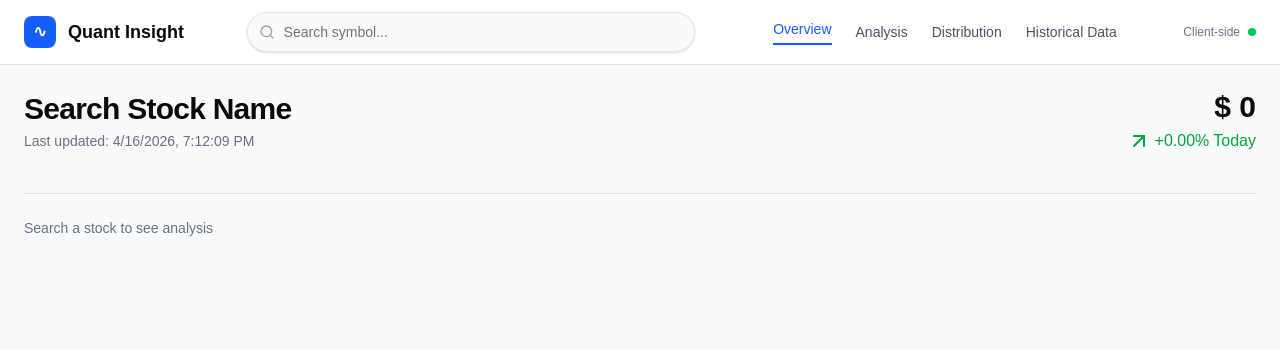
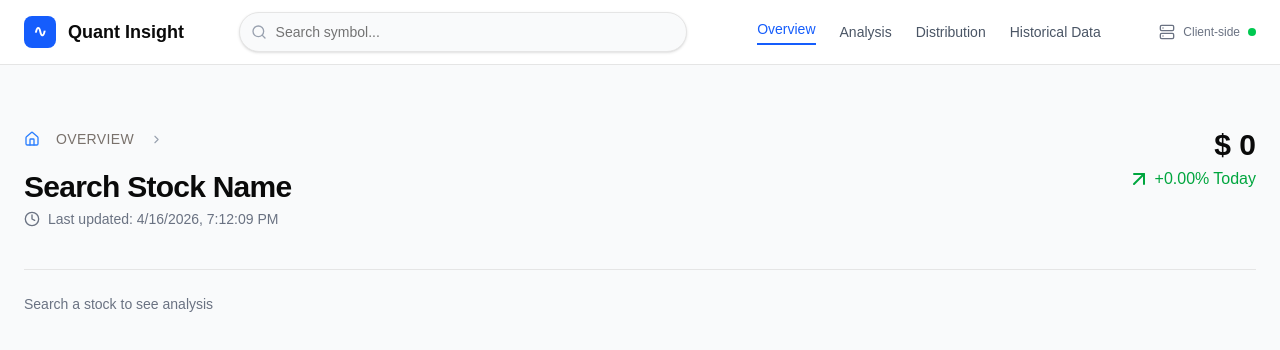
Before and after one commit to TridipKarmakar/QuantInsight, a React app in the folder frontend/: page / in a window 1280 px wide. Shown: the top 350 px of the page. Built offline with nearby package versions, Linux system fonts and the light colour scheme; the HTML template or start-up script is replaced by a standard one.

Commit message:
KAN-73 updated all the return nav current price daily return

```diff
--- a/frontend/src/components/overview/HeaderSection.jsx
+++ b/frontend/src/components/overview/HeaderSection.jsx
@@ -1,5 +1,4 @@
-// import { ArrowUpRightCircle }  from "iconoir-react";
-import { ArrowUpRight, ArrowDownRight } from "lucide-react";
+import { ArrowUpRight, ArrowDownRight, House, ChevronRight, Clock4  } from "lucide-react";
 
 export default function HeaderSection({ data, currentSymbol }) {
 
@@ -13,13 +12,30 @@ export default function HeaderSection({ data, currentSymbol }) {
 
         {/*Left*/}
 
+
+
             <div>
+                <div className="mt-10 mb-5 text-sm  flex items-center  gap-2">
+
+                    <House size={16} className="text-blue-500"/>
+
+                    <span className=" ml-2 uppercase tracking-wide font-medium text-stone-500" >Overview</span>
+                    <ChevronRight size={13} className="text-gray-400 ml-2"/>
+                </div>
+
+
+
                 <h1 className="text-3xl font-bold tracking-tight">
                     {currentSymbol || " Search Stock Name "}</h1>
 
-                <p className="text-sm text-gray-500 mt-1">
-                 Last updated: {new Date().toLocaleString()}
-                </p>
+                <div className="flext items-center">
+
+
+                    <p className="flex items-center text-sm text-gray-500 mt-1">
+                    <Clock4 size={16} className="mr-2"/> Last updated: {new Date().toLocaleString()}
+                    </p>
+
+                </div>
             </div>
 
         {/*Right*/}
--- a/frontend/src/layouts/TopNavbar.jsx
+++ b/frontend/src/layouts/TopNavbar.jsx
@@ -1,6 +1,6 @@
 import { Input } from "@/components/ui/input.jsx"
 import { useState } from "react"
-import { Search } from "lucide-react"
+import { Search, Server } from "lucide-react"
 
 
 export default function TopNavbar({ onSearch }) {
@@ -51,6 +51,7 @@ export default function TopNavbar({ onSearch }) {
 
             {/* Right (tabs placeholder) */}
             <div className="ml-5 flex items-center justify-center gap-2 text-xs text-gray-500">
+                <Server size={16}/>
                 <span>Client-side</span>
                 <span className="w-2 h-2 bg-green-500 rounded-full"></span>
             </div>
```
